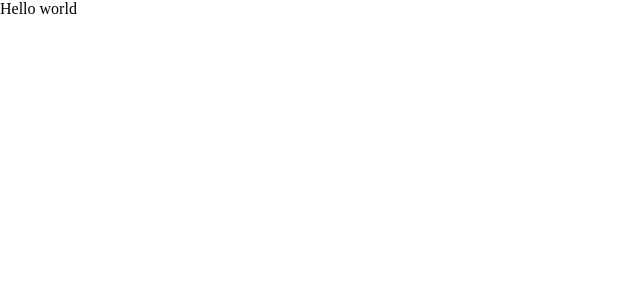
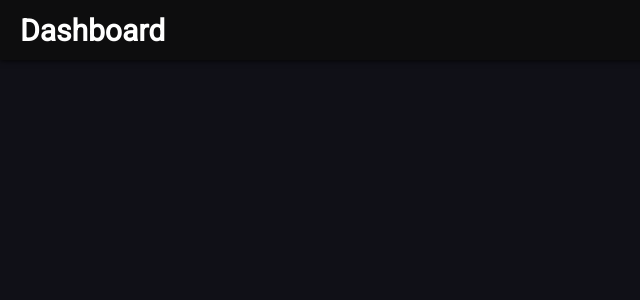
Before and after one commit to wojciechkurzak/product-charts-dashboard, a React (Vite) app: page / in a window 1280 px wide. Shown: the top 300 px of the page, without its empty margins (0-640 px from the left). Built offline with nearby package versions, Linux system fonts and the light colour scheme.

Commit message:
Add header

```diff
--- a/src/App.scss
+++ b/src/App.scss
@@ -3,3 +3,14 @@
   padding: 0;
   box-sizing: border-box;
 }
+
+body {
+  background-color: #101017;
+}
+
+p,
+h1,
+a {
+  font-family: 'Roboto', sans-serif;
+  color: #fff;
+}
--- a/src/App.tsx
+++ b/src/App.tsx
@@ -1,7 +1,12 @@
 import './App.scss'
+import Header from './components/header/Header'
 
 const App = () => {
-  return <div className='App'>Hello world</div>
+  return (
+    <div className='App'>
+      <Header />
+    </div>
+  )
 }
 
 export default App
--- /dev/null
+++ b/src/components/header/Header.tsx
@@ -0,0 +1,13 @@
+import '../../styles/header/Header.scss'
+
+const Header = () => {
+  return (
+    <header>
+      <h1>
+        <a href='/'>Dashboard</a>
+      </h1>
+    </header>
+  )
+}
+
+export default Header
--- /dev/null
+++ b/src/styles/header/Header.scss
@@ -0,0 +1,20 @@
+header {
+  display: flex;
+  justify-content: space-between;
+  align-items: center;
+  position: fixed;
+  top: 0;
+  left: 0;
+  width: 100%;
+  height: 60px;
+  background-color: #0d0d0e;
+  padding: 0 20px;
+  box-shadow: 0 0 6px 0 #000;
+
+  h1 {
+    font-size: 30px;
+    a {
+      text-decoration: none;
+    }
+  }
+}
```
